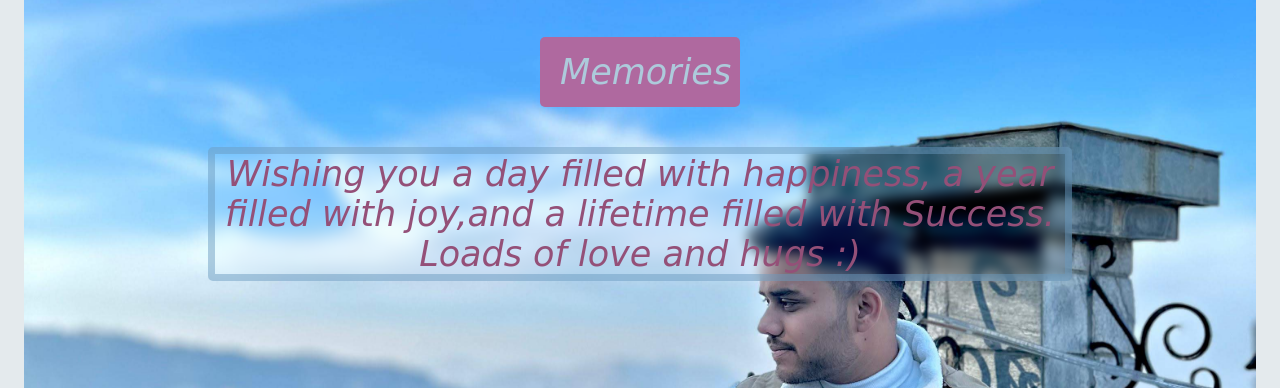
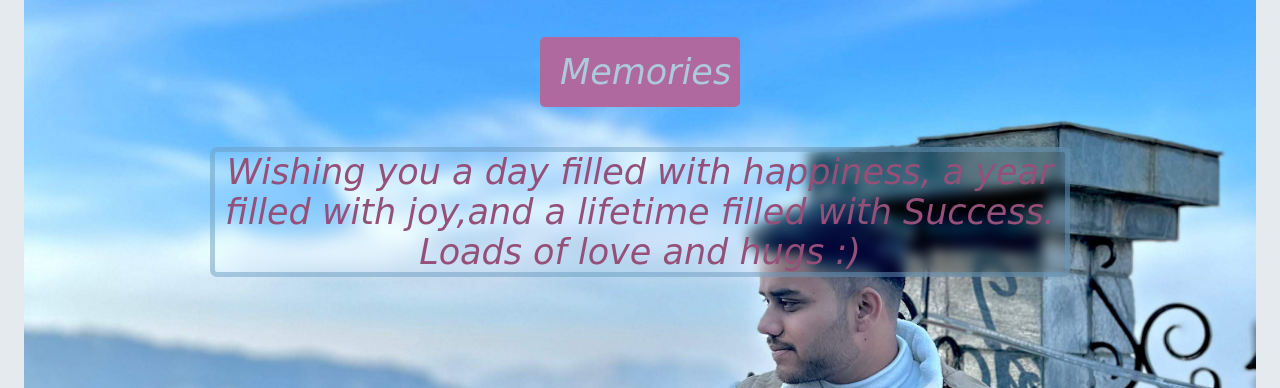
Before and after one commit to shivaniverma2004/kaushalbday, a plain HTML site: page index.html in a window 1280 px wide. Shown: the part 412-800 px from the top of the page. Drawn offline with Linux system fonts and the light colour scheme.

Commit message:
Update style.css

```diff
--- a/style.css
+++ b/style.css
@@ -181,8 +181,8 @@ section {
   font-family:cursive;
   font-style: italic;
   font-weight: 50;
-  border:7px solid;
-  border-radius: 5px;
+  border:5px solid;
+  border-radius: 7px;
   border-color: #6b99be7b;
   backdrop-filter: blur(6px);
   width:850px;
```
